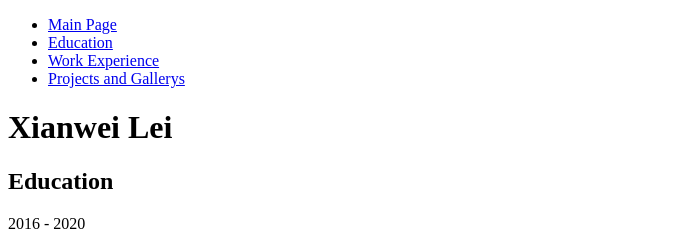
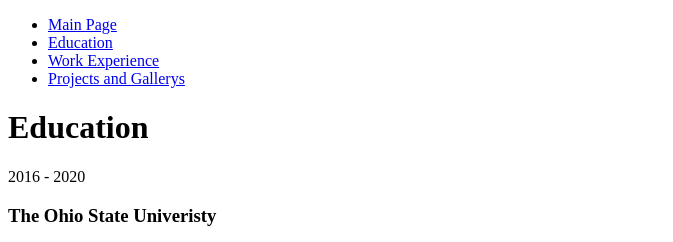
Before and after one commit to XianweiLei/oldportfolio-content, a plain HTML site: page Education.html in a window 1280 px wide. Shown: the top 242 px of the page, without its empty margins (0-673 px from the left). Drawn offline with Linux system fonts and the light colour scheme.

Commit message:
Update Education.html

```diff
--- a/Education.html
+++ b/Education.html
@@ -16,8 +16,8 @@
   </nav>
   <div class='content'>
     <!-- <img src='' class=''> -->
-    <h1>Xianwei Lei</h1>
-    <h2>Education</h2>
+
+    <h1>Education</h1>
     <p>2016 - 2020</p>
     <h3>The Ohio State Univeristy</h3>
     <p>Banchlor of Science in City & Regional Planning
```
